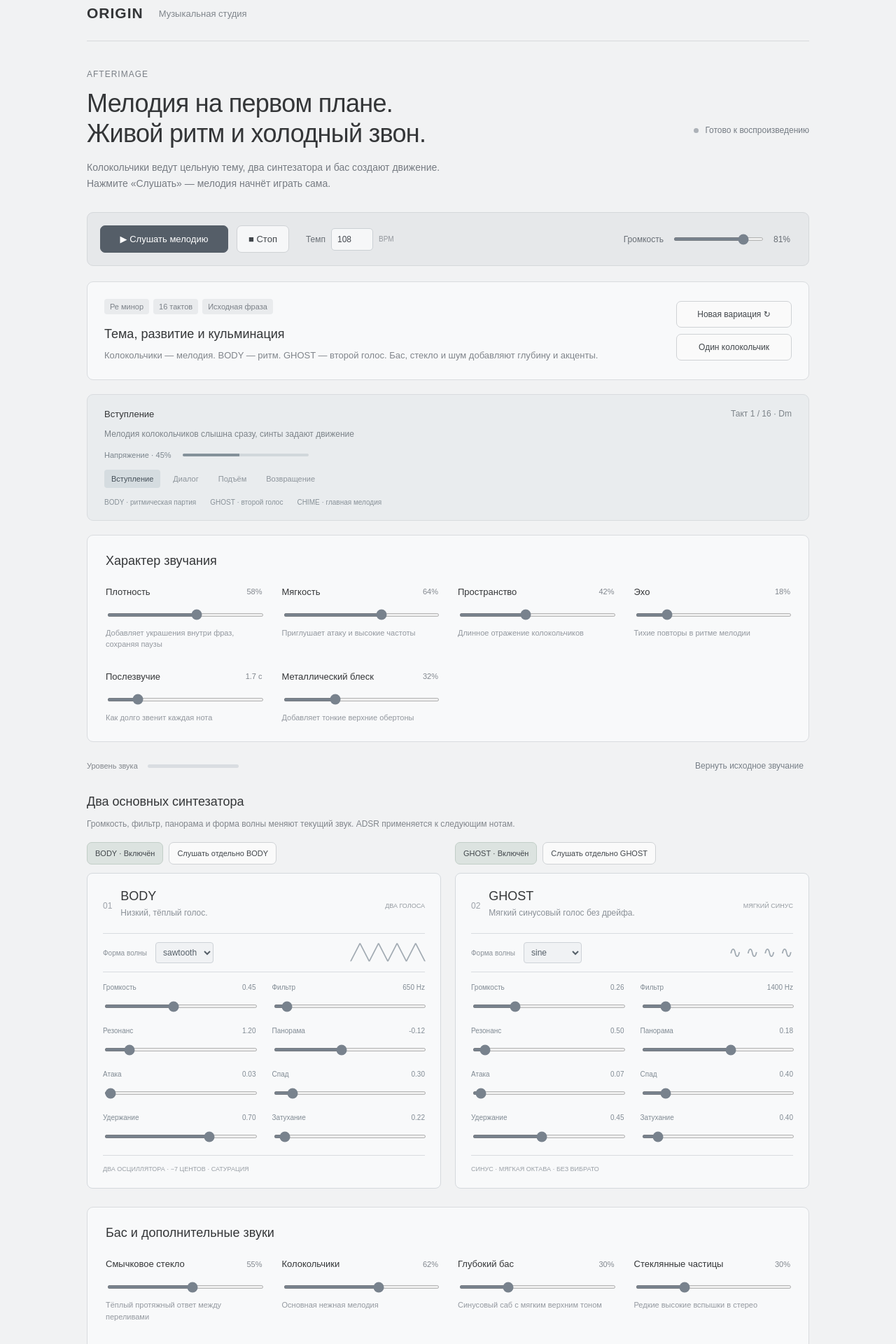
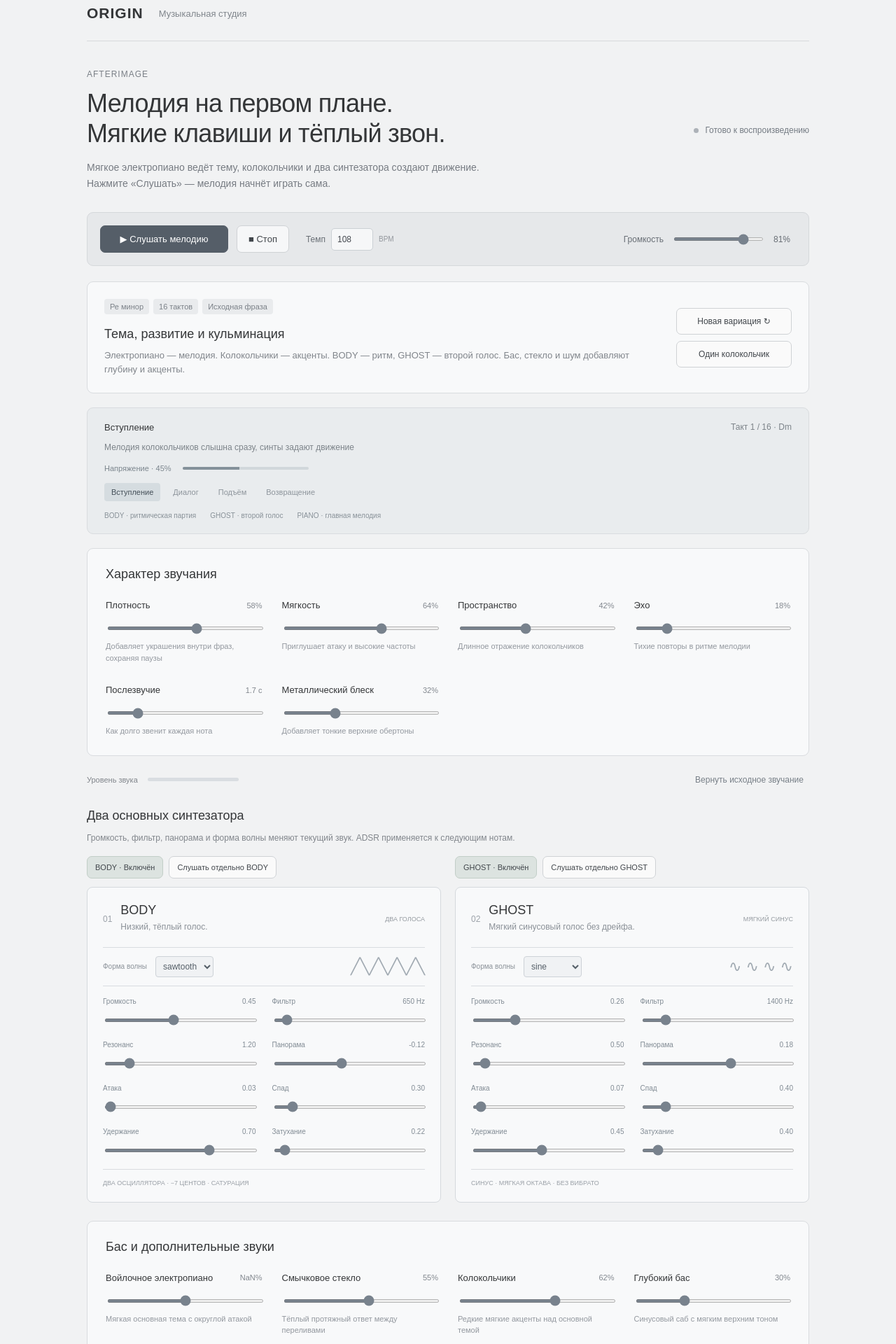
Before and after one commit to polinasergeenkova2007-crypto/origin-music-studio, a React (Vite) app: page / in a window 1280 px wide. Shown: the part 20-1940 px from the top of the page at 70% size. Built offline with nearby package versions, Linux system fonts and the light colour scheme.

Commit message:
Add src source files

```diff
--- a/src/App.tsx
+++ b/src/App.tsx
@@ -87,11 +87,11 @@ export default function App() {
           <h1>
             Мелодия на первом плане.
             <br />
-            Живой ритм и холодный звон.
+            Мягкие клавиши и тёплый звон.
           </h1>
           <p className="description">
-            Колокольчики ведут цельную тему, два синтезатора и бас создают
-            движение.
+            Мягкое электропиано ведёт тему, колокольчики и два синтезатора
+            создают движение.
             <br />
             Нажмите «Слушать» — мелодия начнёт играть сама.
           </p>
@@ -182,8 +182,8 @@ export default function App() {
           </span>
           <h2>Тема, развитие и кульминация</h2>
           <p>
-            Колокольчики — мелодия. BODY — ритм. GHOST — второй голос. Бас,
-            стекло и шум добавляют глубину и акценты.
+            Электропиано — мелодия. Колокольчики — акценты. BODY — ритм, GHOST —
+            второй голос. Бас, стекло и шум добавляют глубину и акценты.
           </p>
         </div>
         <div className="phrase-actions">
@@ -234,7 +234,7 @@ export default function App() {
         <div className="part-roles">
           <span>BODY · ритмическая партия</span>
           <span>GHOST · второй голос</span>
-          <span>CHIME · главная мелодия</span>
+          <span>PIANO · главная мелодия</span>
         </div>
       </section>
       <MelodyControls settings={melody} change={changeMelody} />
@@ -286,6 +286,7 @@ export default function App() {
                       pluck: 0,
                       machine: 0,
                       bow: 0,
+                      piano: 0,
                       [id]: 1,
                     })
                   }
@@ -308,6 +309,11 @@ export default function App() {
           {(
             [
               {
+                key: "piano",
+                name: "Войлочное электропиано",
+                description: "Мягкая основная тема с округлой атакой",
+              },
+              {
                 key: "bow",
                 name: "Смычковое стекло",
                 description: "Тёплый протяжный ответ между переливами",
@@ -315,7 +321,7 @@ export default function App() {
               {
                 key: "chime",
                 name: "Колокольчики",
-                description: "Основная нежная мелодия",
+                description: "Редкие мягкие акценты над основной темой",
               },
               {
                 key: "bass",
@@ -384,6 +390,7 @@ export default function App() {
               pluck: melodyDefaults.pluck,
               machine: melodyDefaults.machine,
               bow: melodyDefaults.bow,
+              piano: melodyDefaults.piano,
             })
           }
         >
```
